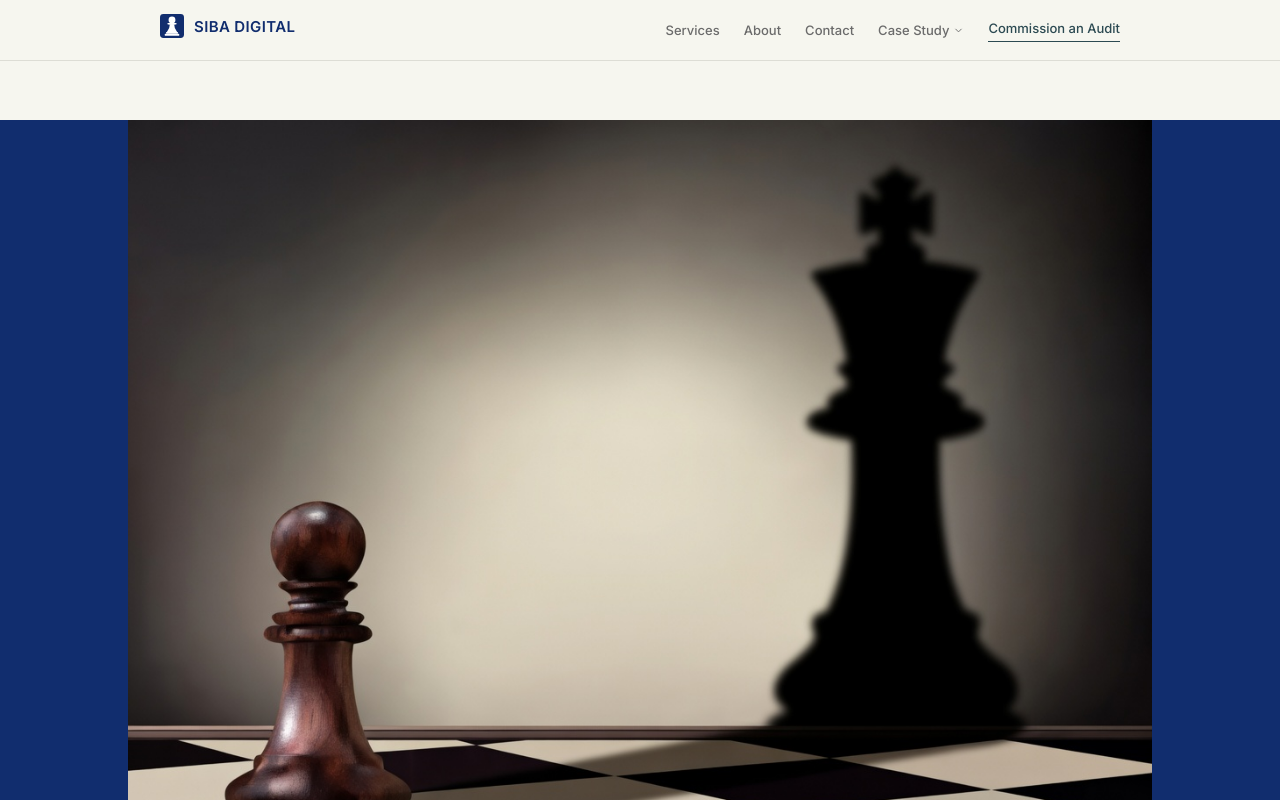
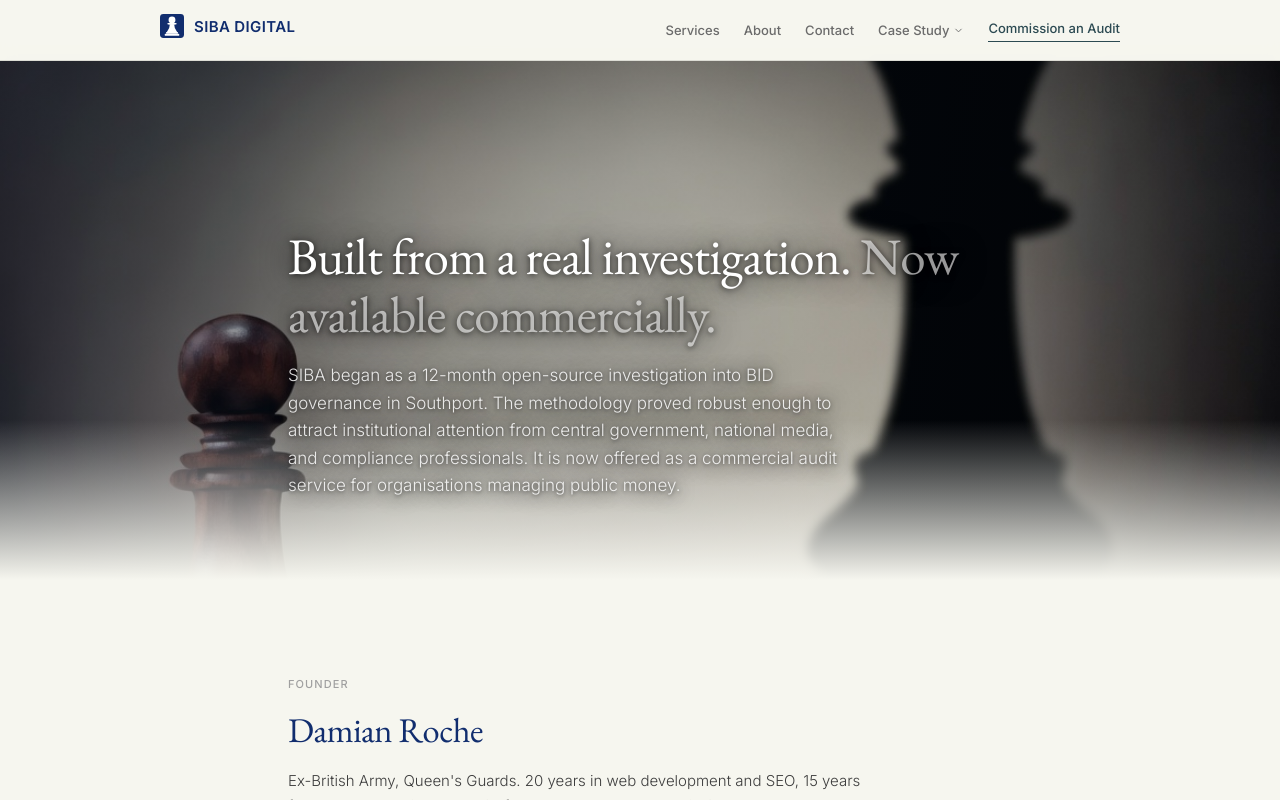
Before and after one commit to damian756/siba.digital, a Next.js app: page /about in a window 1280 px wide. Shown: the top 800 px of the page. Built offline with nearby package versions, Linux system fonts and the light colour scheme.

Commit message:
Revert "Restructure About hero: uncropped image below nav, text moved to flow"
This reverts commit f5a39ccd6dab0707e459451e136626a9d3b221cc.

```diff
--- a/app/about/page.tsx
+++ b/app/about/page.tsx
@@ -48,38 +48,41 @@ export default function AboutPage() {
         dangerouslySetInnerHTML={{ __html: JSON.stringify(webPageSchema) }}
       />
 
-      {/* Uncropped Hero Image */}
-      <div className="mt-[60px] w-full bg-[#112d6e]">
-        <div className="mx-auto max-w-5xl">
-          <Image
-            src="/images/about-hero.jpg"
-            alt="SIBA Digital — built from a real investigation"
-            width={1168}
-            height={880}
-            className="w-full h-auto block"
-            priority
-          />
-        </div>
-      </div>
-
-      <div className="mx-auto max-w-3xl px-4 sm:px-6 lg:px-8 py-16 lg:py-24">
-
-        {/* Intro */}
-        <Reveal>
-          <h1 className="text-[32px] sm:text-[36px] text-[#112d6e] mb-6 leading-[1.15]">
+      {/* Hero */}
+      <div className="relative min-h-[65vh] flex items-end">
+        <Image
+          src="/images/about-hero.jpg"
+          alt="SIBA Digital — built from a real investigation"
+          fill
+          className="object-cover object-center"
+          priority
+        />
+        {/* Light overlay — lets the chess pieces show through */}
+        <div className="absolute inset-0" style={{ background: "linear-gradient(100deg, rgba(10,22,40,0.45) 0%, rgba(10,22,40,0.30) 50%, rgba(10,22,40,0.10) 100%)" }} />
+        {/* Bottom fade to cream content */}
+        <div className="absolute inset-x-0 bottom-0 h-40 bg-gradient-to-b from-transparent to-[#f6f6ef]" />
+        <div className="relative z-10 mx-auto w-full max-w-3xl px-4 sm:px-6 lg:px-8 pb-20 pt-36">
+          <h1
+            className="text-white mb-5 leading-[1.12]"
+            style={{
+              fontSize: "clamp(2rem, 1.4rem + 2.4vw, 3.2rem)",
+              textShadow: "0 2px 30px rgba(0,0,0,0.9), 0 1px 6px rgba(0,0,0,0.7)",
+            }}
+          >
             Built from a real investigation.{" "}
-            <span className="text-[#a0a0a0]">Now available commercially.</span>
+            <span className="text-white/60">Now available commercially.</span>
           </h1>
-        </Reveal>
-        <Reveal delay={150}>
-          <p className="text-[17px] text-[#3d3d3d] leading-relaxed max-w-xl mb-16">
+          <p className="text-white/85 text-[17px] leading-relaxed max-w-xl" style={{ textShadow: "0 2px 20px rgba(0,0,0,0.9), 0 1px 4px rgba(0,0,0,0.6)" }}>
             SIBA began as a 12-month open-source investigation into BID
             governance in Southport. The methodology proved robust enough to
             attract institutional attention from central government, national
             media, and compliance professionals. It is now offered as a
             commercial audit service for organisations managing public money.
           </p>
-        </Reveal>
+        </div>
+      </div>
+
+      <div className="mx-auto max-w-3xl px-4 sm:px-6 lg:px-8 py-16 lg:py-24">
 
         {/* Founder */}
         <Reveal>
```
